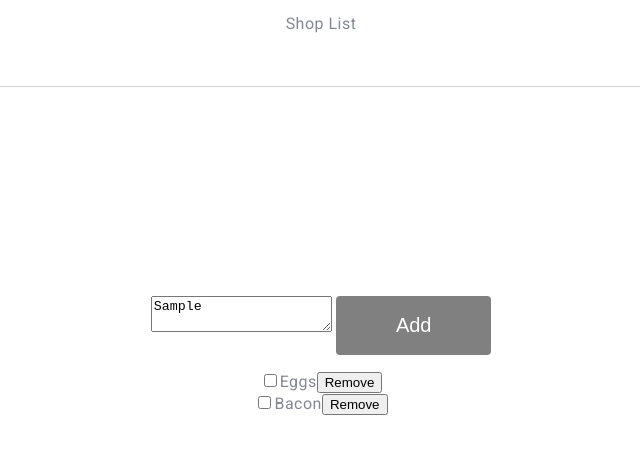
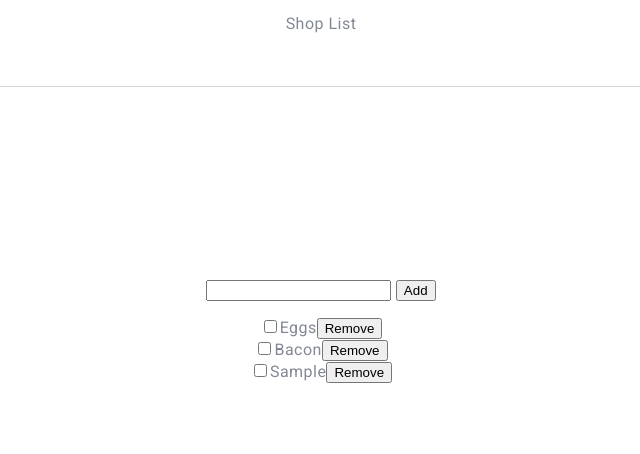
Before and after one commit to nealvarner/shopping-list, a plain HTML site: page index.html in a window 1280 px wide. Both pictures are taken after typing "Sample" into the empty fields and a click on the button "Add". Shown: the top 454 px of the page, without its empty margins (439-1079 px from the left). Drawn offline with nearby package versions, Linux system fonts and the light colour scheme.

Commit message:
Can add, strikethrough, and remove items. Can't remove items that have been added though...?

```diff
--- a/css/style.css
+++ b/css/style.css
@@ -124,7 +124,6 @@ body, a {
 }
 
 .introduction {
-    background-image: url("../images/first-background.jpg");
     background-position: center bottom;
     background-repeat: no-repeat;
     background-size: cover;
@@ -172,3 +171,7 @@ body, a {
     text-align: center;
     margin-top: 1em;
 }
+
+input[type="checkbox"]:checked + label {
+  text-decoration:line-through;
+}
--- a/index.html
+++ b/index.html
@@ -17,13 +17,13 @@
     </nav>
     <section class="introduction">
         <div class="inputs">
-            <textarea></textarea>
-            <button class="big-button">Add</button>
+            <input type="text" class="item-to-add">
+            <button class="add-button">Add</button>
         </div>
         <div class="shop-items">
             <ul class="shop-list">
-                <li class="item"> <input type="checkbox" name="item" value="Eggs">Eggs<button class="delete-button">Remove</button></li>
-                <li class="item"> <input type="checkbox" name="item" value="Bacon">Bacon<button class="delete-button">Remove</button></li>
+                <li class="item"> <input type="checkbox" id="ck_box" value="Eggs"><label>Eggs</label><button class="delete-button">Remove</button></li>
+                <li class="item"> <input type="checkbox" id="ch_box" value="Bacon"><label>Bacon</label><button class="delete-button">Remove</button></li>
             </ul>
         </div>
     </section>
--- a/js/app.js
+++ b/js/app.js
@@ -1,18 +1,21 @@
 jQuery(document).ready(function($) {
-  console.log("STARTED")
-  $('.delete-button').on('click', 'li', function(event){
+  console.log("STARTED");
+  $('.delete-button').on('click', function(event){
   // fires when any LIs are clicked on
   // including LIs that aren't on the page when it is initially loaded
-    delete_item();
+    console.log($(this).parent('li'));
+    $(this).parent('li').remove();
   });
 
+  $('.add-button').on('click', function(event){
+    console.log("clicked add-button");
+    console.log($('.item-to-add').val());
+    $('.shop-list').append('<li class="item"><input type="checkbox" id="ch_box" value="'+$('.item-to-add').val()+'"><label>'+$('.item-to-add').val()+'</label><button class="delete-button">Remove</button></li>');
+    $('.item-to-add').val('');
+  });
 });
 
-function delete_item() {
-  console.log("delete func called")
-  $(this).parent('li').remove()
-}
 
 function add(item_name) {
-  $('#shop-list').append('<li class="item"> <input type="checkbox" name="item" value="'+item_name+'">'+item_name+'<button class="delete-button">Remove</button></li>')
+  $('#shop-list').append('<li class="item"> <input type="checkbox" name="item" value="'+item_name+'"><label>'+item_name+'</label><button class="delete-button">Remove</button></li>');
 }
```
